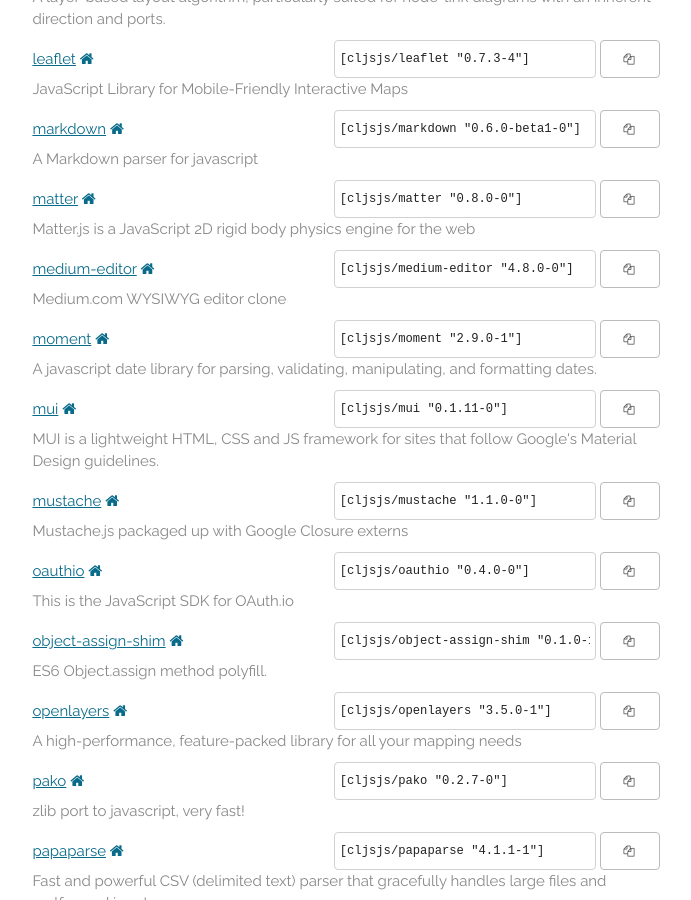
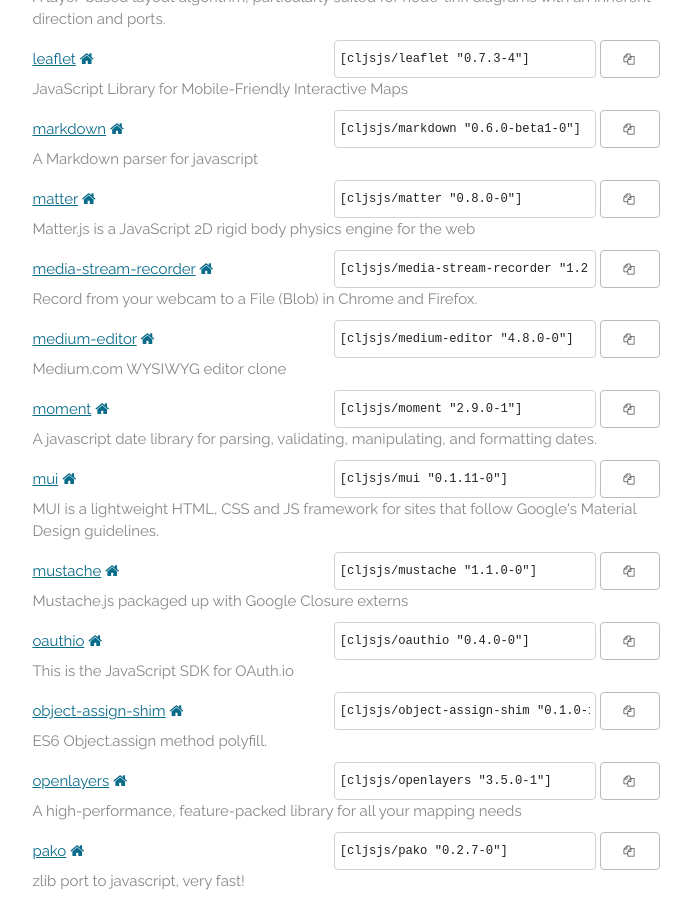
Before and after one commit to cljsjs/cljsjs.github.io, a Jekyll site: the page built from index.markdown, in a window 1280 px wide and 900 px high, scrolled down 3358 px. Shown: the whole window, without its empty margins (294-985 px from the left). Built offline with Jekyll 4.4.1, drawn with Linux system fonts in a browser that asks for light colours; nearby versions of some CDN libraries; comment, search, counter and statistics services are not loaded.

Commit message:
Automatic update

```diff
--- a/_includes/packages.html
+++ b/_includes/packages.html
@@ -317,6 +317,15 @@
     <p class="description">Matter.js is a JavaScript 2D rigid body physics engine for the web</p>
   </li>
   <li>
+    <a href="https://clojars.org/cljsjs/media-stream-recorder">media-stream-recorder</a>
+    <a href="https://github.com/streamproc/MediaStreamRecorder" target="new"><i class="fa fa-home"></i></a>
+    <span class="clojars">
+      <input type="text" value='[cljsjs/media-stream-recorder "1.2.6-0"]'/>
+      <button data-clipboard-text='[cljsjs/media-stream-recorder "1.2.6-0"]'><i class="fa fa-copy"></i></button>
+    </span>
+    <p class="description">Record from your webcam to a File (Blob) in Chrome and Firefox.</p>
+  </li>
+  <li>
     <a href="https://clojars.org/cljsjs/medium-editor">medium-editor</a>
     <a href="https://daviferreira.github.io/medium-editor/" target="new"><i class="fa fa-home"></i></a>
     <span class="clojars">
```
